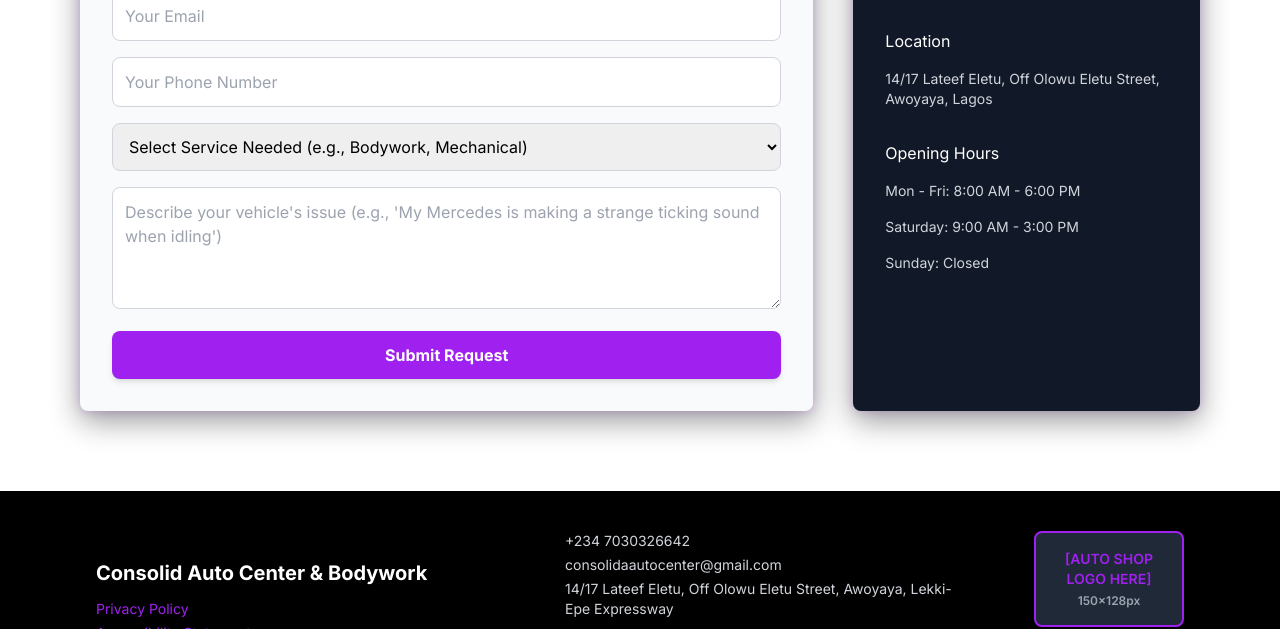
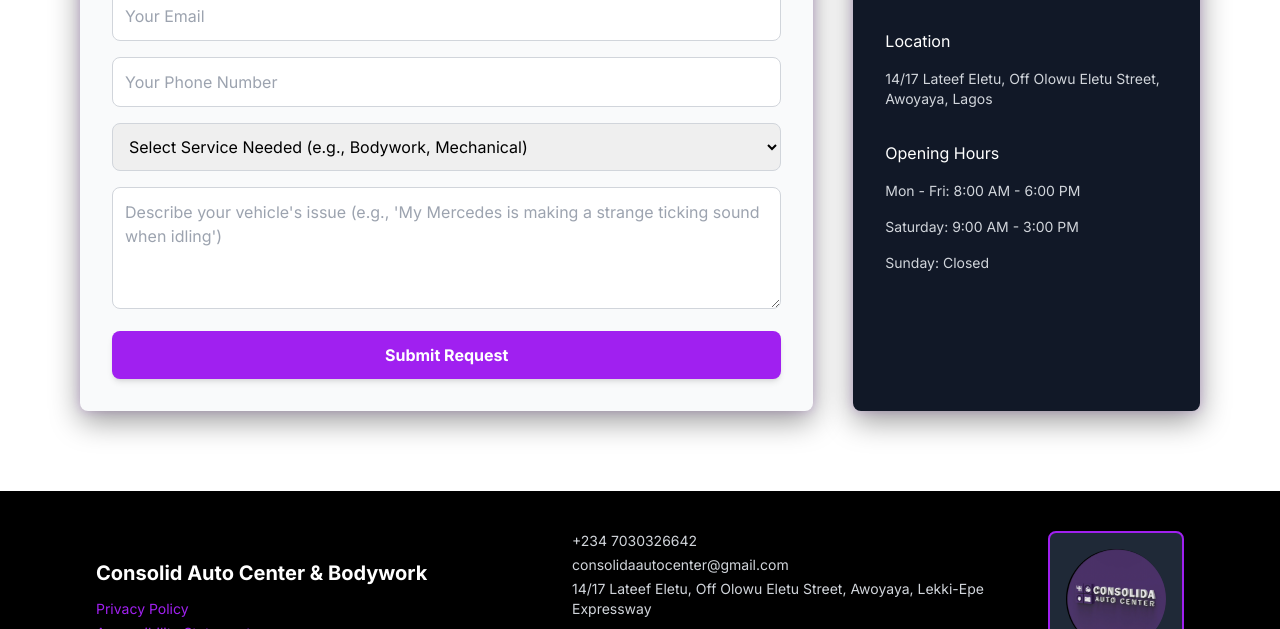
Before and after one commit to dubemo6/cars-, a plain HTML site: page index.html in a window 1280 px wide. Shown: the part 3130-3759 px from the top of the page. Drawn offline with nearby package versions, Linux system fonts and the light colour scheme; a small style sheet from the web is missing.

Commit message:
i change the logo

```diff
--- a/index.html
+++ b/index.html
@@ -447,10 +447,9 @@
             <div
                 class="flex-none w-full md:w-auto flex justify-center md:justify-end"
             >
-                <div class="p-4 bg-gray-800 border-2 border-[#A020F0] text-[#A020F0] text-sm font-semibold rounded-lg text-center max-w-[150px]">
-                    [AUTO SHOP LOGO HERE]
-                    <span class="block text-xs text-gray-400 mt-1">150x128px</span>
-                </div>
+            <div class="p-4 bg-gray-800 border-2 border-[#A020F0] text-[#A020F0] text-sm font-semibold rounded-lg text-center max-w-[150px]">
+   <img src="images/Screenshot 2025-11-07 at 14.09.50.png" alt="" style="border-radius: 50%; width: 100px; height: 100px; object-fit: cover;">
+</div>
             </div>
         </div>
 
```
Also changed, not shown: images/Screenshot 2025-11-07 at 14.09.50.png (added).
